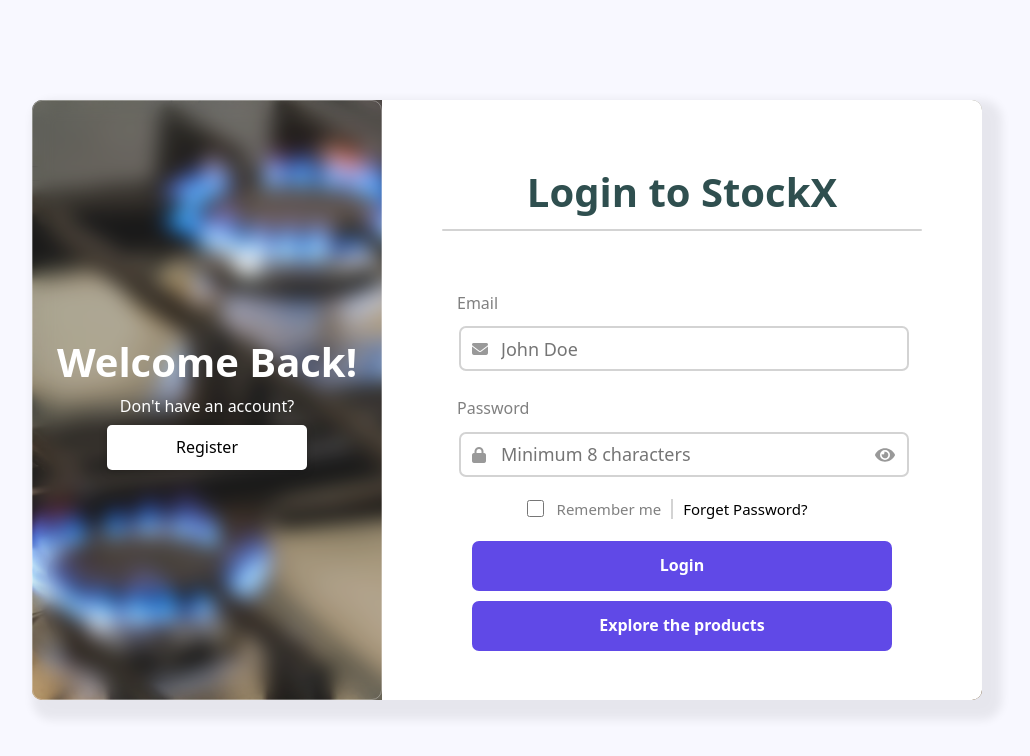
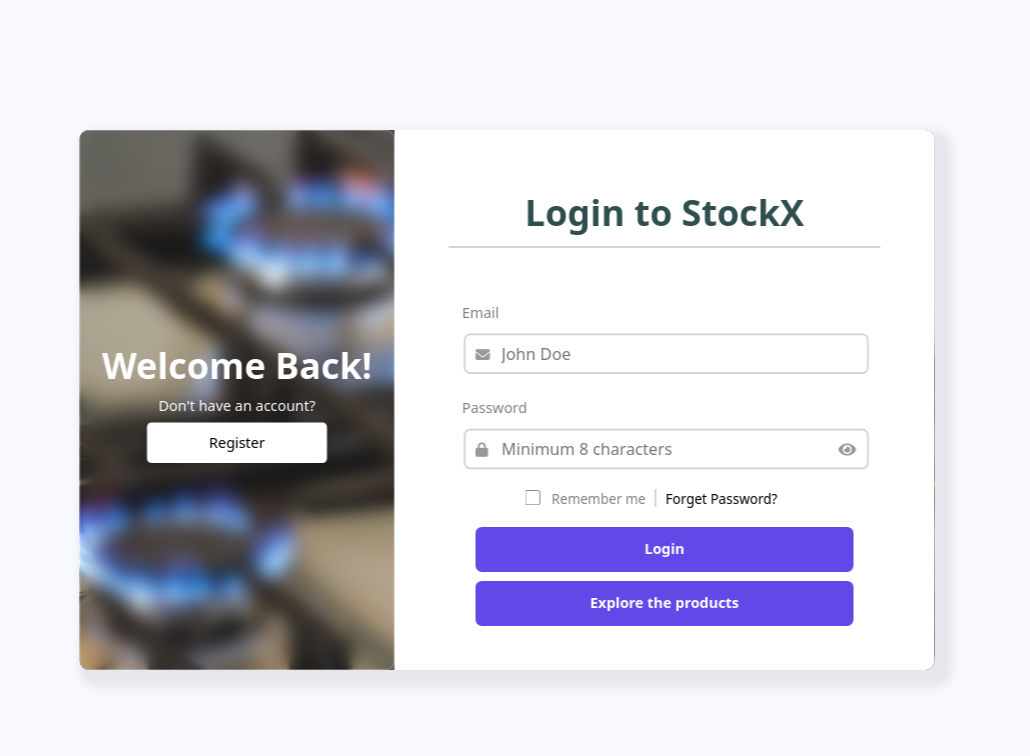
Before and after one commit to shahriar-sakib-khan/StockX-1, a React (Vite) app in the folder Frontend/: page /login in a window 1280 px wide. Shown: the top 756 px of the page, without its empty margins (133-1163 px from the left). Built offline with nearby package versions, Linux system fonts and the light colour scheme.

Commit message:
fixed width bug

```diff
--- a/Frontend/src/pages/Login/Login.module.css
+++ b/Frontend/src/pages/Login/Login.module.css
@@ -19,6 +19,8 @@
     background-position: center;
     background-repeat: no-repeat;
     z-index: 0;
+
+    scale: 0.9;
 }
 .logo{
     height: 50px;
```
